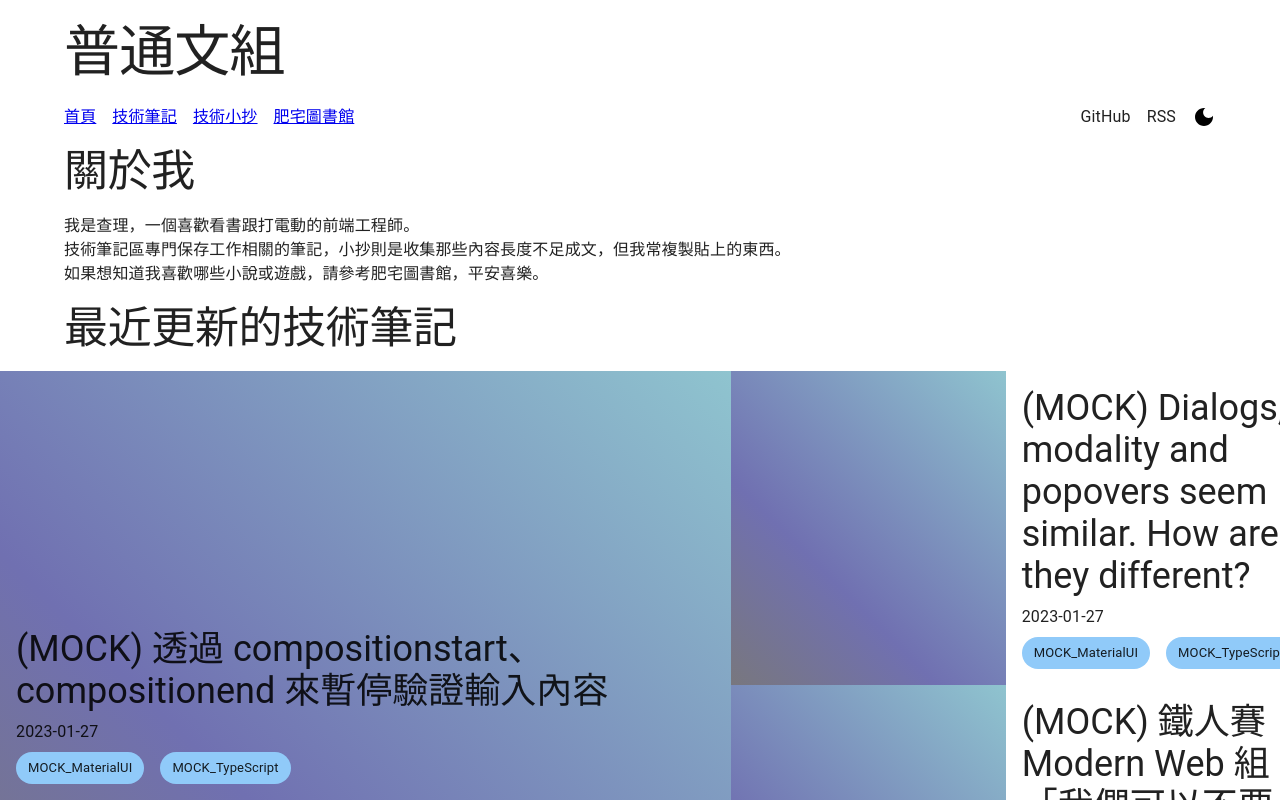
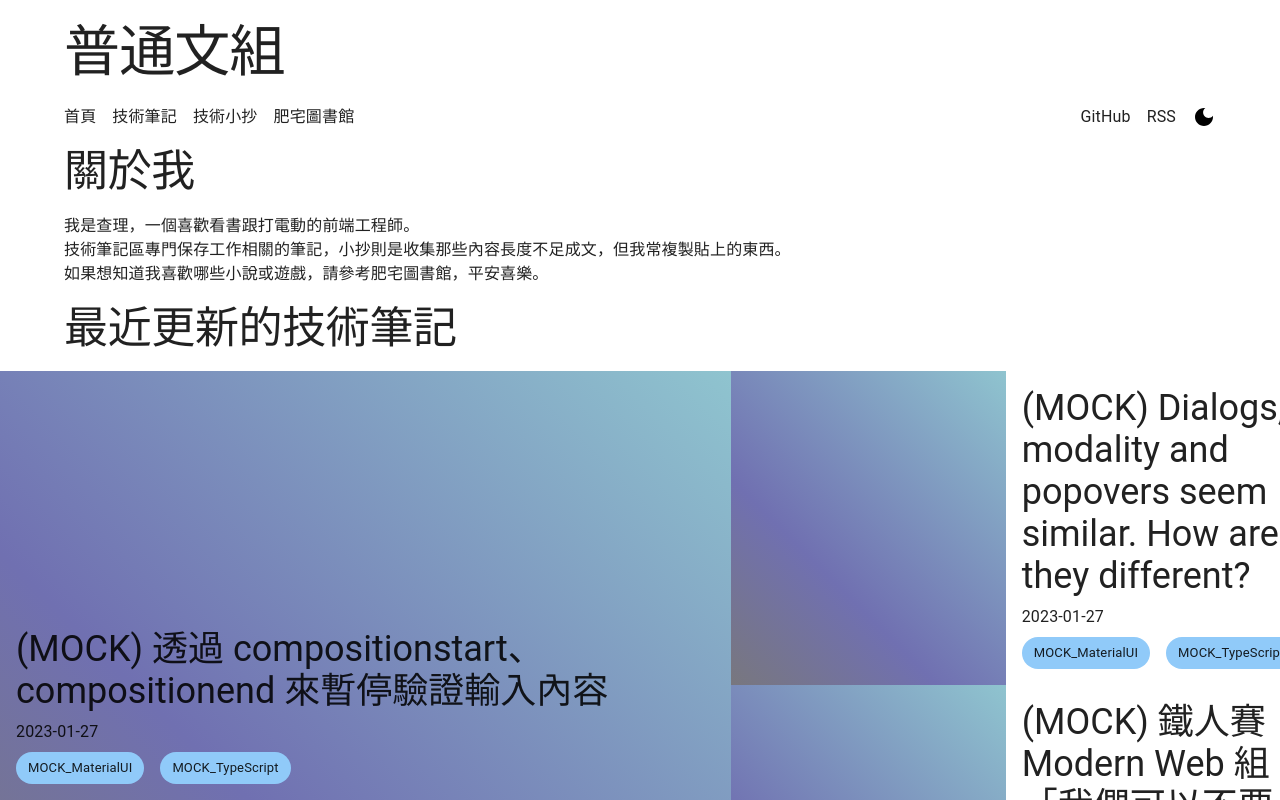
Before and after one commit to tzynwang/vite-test, a React (Vite) app: page / in a window 1280 px wide. Shown: the top 800 px of the page. Built offline with nearby package versions, Linux system fonts and the light colour scheme.

Commit message:
[feat] implement PostCategoryChip

```diff
--- /dev/null
+++ b/src/components/Common/PostCategoryChip/index.module.css
@@ -0,0 +1,4 @@
+:local(.postCategoryChip) {
+  cursor: pointer;
+  pointer-events: auto;
+}
--- /dev/null
+++ b/src/components/Common/PostCategoryChip/index.tsx
@@ -0,0 +1,28 @@
+import React, { memo, useMemo } from 'react';
+import { Link } from 'react-router-dom';
+import cn from 'classnames';
+import Chip from '@mui/material/Chip';
+import useUrlPath from '@/hooks/useUrlPath';
+import scopedStyles from './index.module.css';
+import type { PostCategoryChipProps } from './types';
+
+function PostCategoryChip(props: PostCategoryChipProps): React.ReactElement {
+  /* States */
+  const { label: category, ...muiChipRestProps } = props;
+  const { techBlogCategory } = useUrlPath();
+  const categoryUrl = useMemo(
+    () => techBlogCategory.replace(':category', category?.toString() || ''),
+    [techBlogCategory, category?.toString()]
+  );
+
+  /* Main */
+  return (
+    <Chip
+      label={<Link to={categoryUrl}>{category}</Link>}
+      className={cn(scopedStyles.postCategoryChip)}
+      {...muiChipRestProps}
+    />
+  );
+}
+
+export default memo(PostCategoryChip);
--- /dev/null
+++ b/src/components/Common/PostCategoryChip/types.d.ts
@@ -0,0 +1,3 @@
+import type { ChipProps } from '@mui/material/Chip';
+
+export type PostCategoryChipProps = ChipProps;
--- a/src/hooks/useGetPostCategoryChip.tsx
+++ b/src/hooks/useGetPostCategoryChip.tsx
@@ -1,12 +1,12 @@
-import React, { useMemo } from 'react';
-import Chip from '@mui/material/Chip';
+import { useMemo } from 'react';
+import PostCategoryChip from '@/components/Common/PostCategoryChip';
 
 export default function useGetPostCategoryChip(categories: string[]) {
   /* Views */
   const Chips = useMemo(
     () =>
       categories.map((category, index) => (
-        <Chip key={index} label={category} color="primary" />
+        <PostCategoryChip key={index} label={category} color="primary" />
       )),
     [categories.toString()]
   );
--- a/src/main.css
+++ b/src/main.css
@@ -13,3 +13,18 @@ body,
 ul {
   list-style-type: none;
 }
+
+a,
+a:link,
+a:visited,
+a:hover,
+a:active {
+  color: inherit;
+  text-decoration: underline;
+  text-decoration-color: transparent;
+  transition: text-decoration-color 0.2s ease;
+}
+
+a:hover {
+  text-decoration-color: inherit;
+}
```
